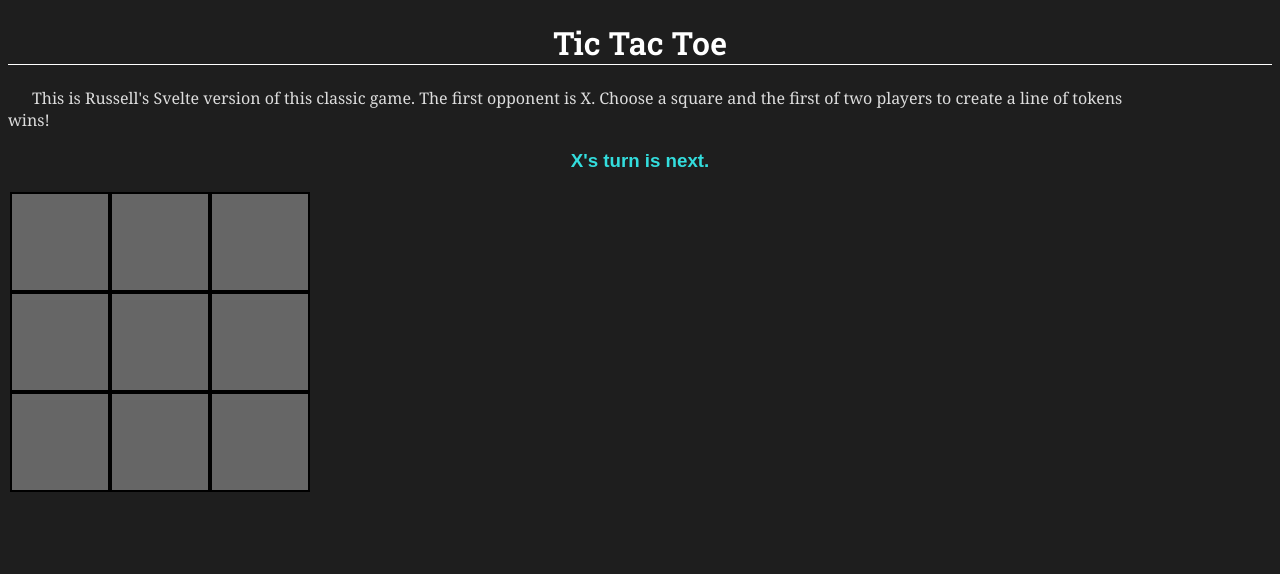
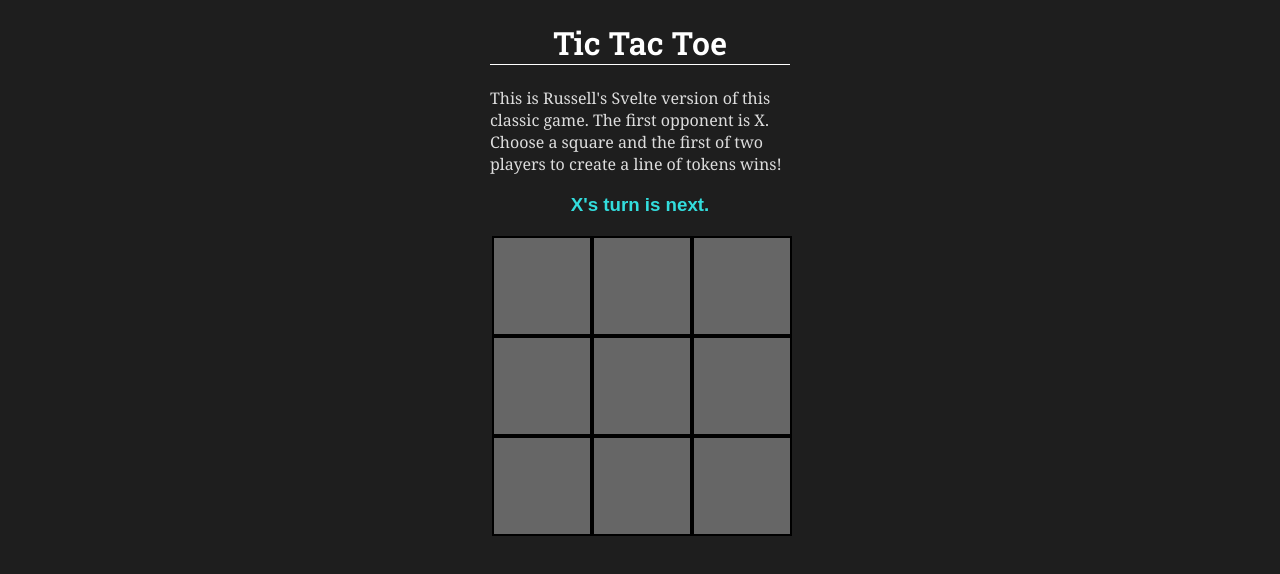
Before and after one commit to russellbits/svelte-tic-tac-toe, a Svelte app: page / in a window 1280 px wide. Shown: the top 574 px of the page. Built offline with nearby package versions, Linux system fonts and the light colour scheme.

Commit message:
Minor changes to accomodate animations.

```diff
--- a/src/App.svelte
+++ b/src/App.svelte
@@ -17,6 +17,19 @@
   background-color: rgb(30, 30, 30);
   text-align: center;
 }
+
+body {
+  color: white;
+  background-color: black;
+  display: flex;
+  height: 100vh;
+}
+
+main {
+  width: 300px;
+  margin: 0 auto;
+}
+
 h1 {
   font-family: 'Roboto Slab', serif;
   font-size: 2em;
@@ -26,7 +39,7 @@ h1 {
 
 <main>
   <!-- Attempted to get this from ./main.js <p>{name} is available as a prop.</p> -->
-  <h1>{gameType}</h1>
+  <h1 class="animate__animated animate__bounce">{gameType}</h1>
 
   <GameInstructions />
 
--- a/src/lib/Board.svelte
+++ b/src/lib/Board.svelte
@@ -4,6 +4,7 @@
   let winner = null
   let squares = new Array(9).fill(null);
   let xIsNext = true;
+  let animation = "animate__animated animate__bounce"
 
   // Note the dollar sign makes status a reactive assignment!
   $: status = (xIsNext ? "X" : "O") + `'s turn is next.`
@@ -66,7 +67,7 @@
 
 <div class="board">
   {#each squares as square, i}
-    <Square value={square} handleClick={() => squareChoice(i)} />
+    <Square value={square} animation={animation} handleClick={() => squareChoice(i)} />
   {/each}
 </div>
 
--- a/src/lib/GameInstructions.svelte
+++ b/src/lib/GameInstructions.svelte
@@ -8,8 +8,8 @@ p#instructions {
   font-family: 'Noto Serif', serif;
   font-size: 1em;
   text-align: left;
-  text-indent: 1.5em;
-  width: 90%;
+  text-indent: 0;
+  width: 100%;
   color: #ddd;
 }
 </style>
--- a/src/lib/Square.svelte
+++ b/src/lib/Square.svelte
@@ -1,5 +1,6 @@
 <script>
   export let value
+  export let animation
   export let handleClick
 </script>
 
@@ -31,4 +32,4 @@
   }
 </style>
 
-<button id={value} class="square {value}" on:click={handleClick}>{value || ""}</button>
+<button id={value} class="square {value} {animation}" on:click={handleClick}>{value || ""}</button>
```
